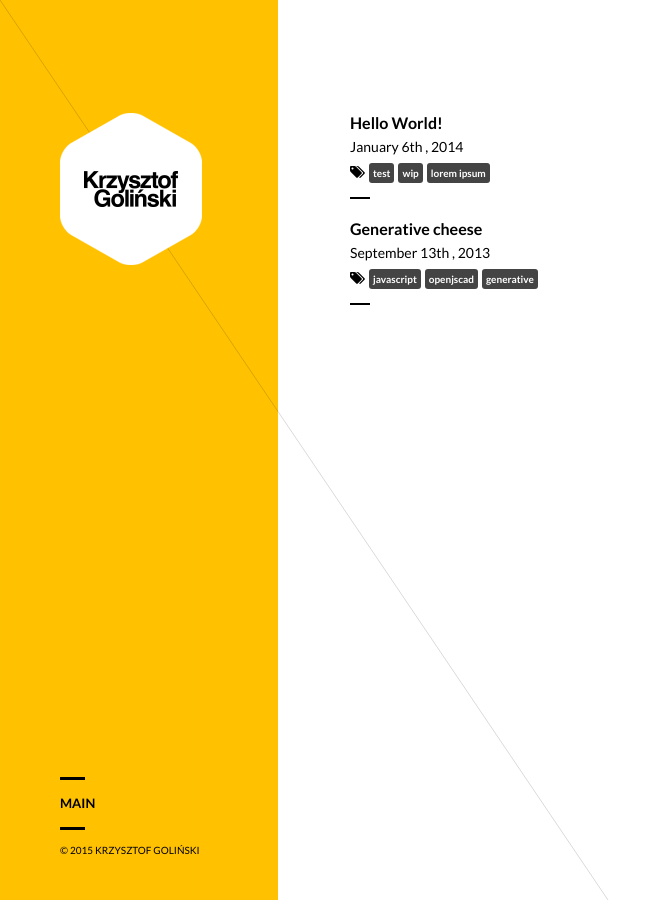
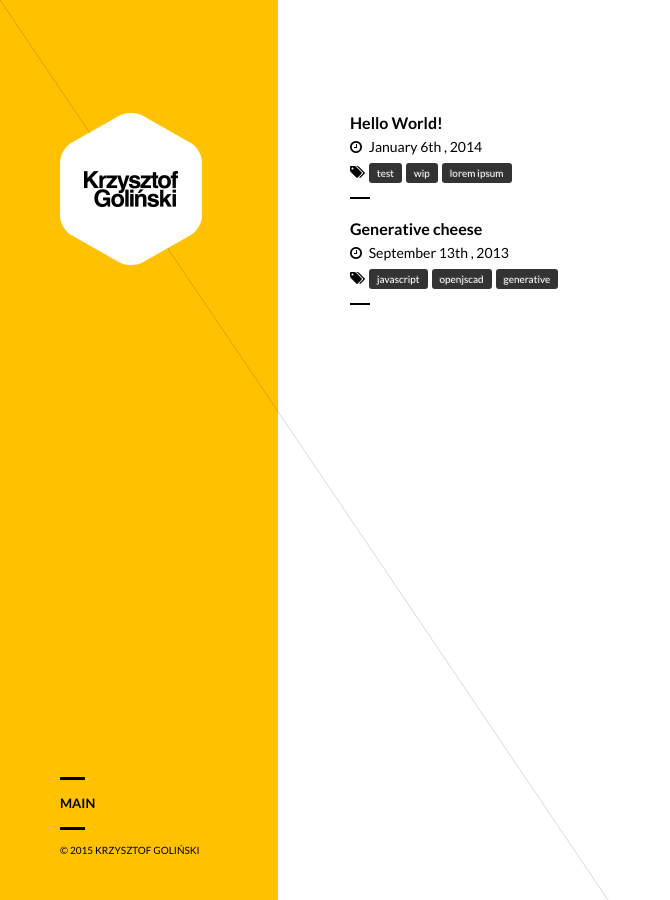
Before and after one commit to kgolinski/kgolinski.github.io, a Jekyll site: the page built from index.html, in a window 1280 px wide. Shown: the whole page, without its empty margins (0-670 px from the left). Built offline with Jekyll 4.4.1, drawn with Linux system fonts in a browser that asks for light colours; nearby versions of some CDN libraries; library files that are not in the unit come from our copies; the list of posts is cut into pages by our own code.

Commit message:
better tags and time icon

```diff
--- a/_layouts/post.html
+++ b/_layouts/post.html
@@ -6,7 +6,7 @@
         {% include nav.html %}
         <main>
         	<h1>{{ page.title }}</h1>
-        	<time datetime="{{page.date|date:"%F"}}">{% assign d = page.date | date: "%-d"  %}
+        	<i class="fa fa-clock-o"></i><time datetime="{{page.date|date:"%F"}}">{% assign d = page.date | date: "%-d"  %}
 			{{ page.date | date: "%B" }}
 			{% case d %}
 			  {% when '1' or '21' or '31' %}{{ d }}st
--- a/css/style.scss
+++ b/css/style.scss
@@ -96,16 +96,17 @@ main {
 		.date {
 			margin:5px 0 0 0;
 			font-size:14px;
+			time { margin-left:4px;}
 		}
 	}
 	//article:last-of-type {
 	//	background:none;
 	//}
-	time { font-size: 14px;}
+	time { margin-left:7px; font-size: 14px;}
 	.tags {
 			margin:10px 0 0 0;
 			//color:#666;
-			font-weight:700;
+			font-weight:400;
 			font-size:11px;
 			i {
 				font-size:14px;
@@ -115,11 +116,12 @@ main {
 				-moz-border-radius: 3px;
 				border-radius: 3px;
 				//background:#c3c3c3;
-				background:#444;
+				background:#333;
 				color:#fff;
-				padding:4px;
+				padding:4px 8px;
 				margin: 0 0 2px 4px;
 				font-size:10px;
+				text-shadow: -1px -1px 0 rgba(255,255,255,0.2);
 			}
 	}
 	pre {
--- a/index.html
+++ b/index.html
@@ -5,7 +5,7 @@ title: Home
 {% for post in paginator.posts %}
         <article>
             <h2><a href="{{site.baseurl}}{{post.url}}">{{ post.title }}</a></h2>
-            <div class="date">
+            <div class="date"> <i class="fa fa-clock-o"></i>
             <time datetime="{{post.date|date:"%F"}}">{% assign d = post.date | date: "%-d"  %}
 			{{ post.date | date: "%B" }}
 			{% case d %}
```
